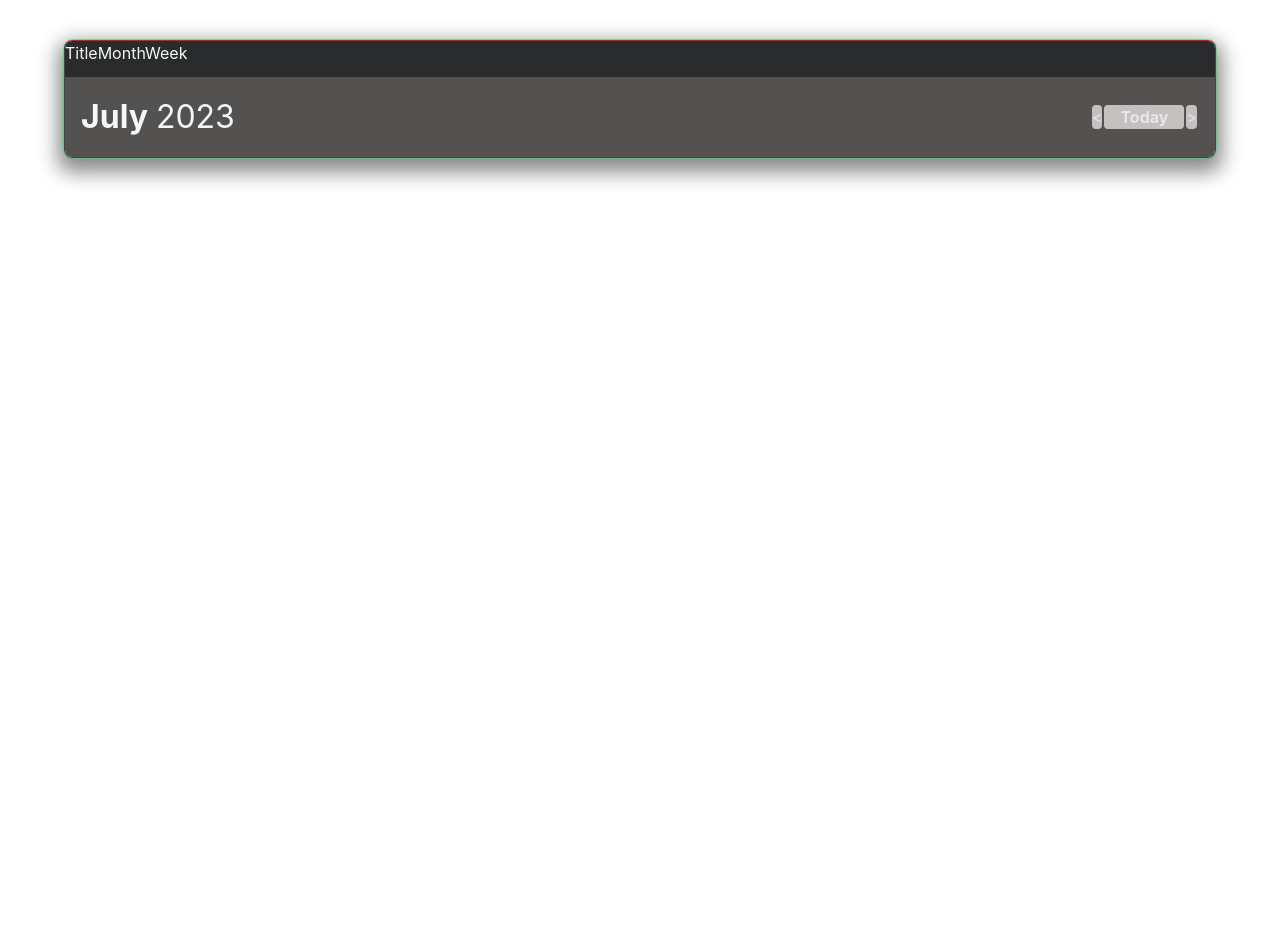
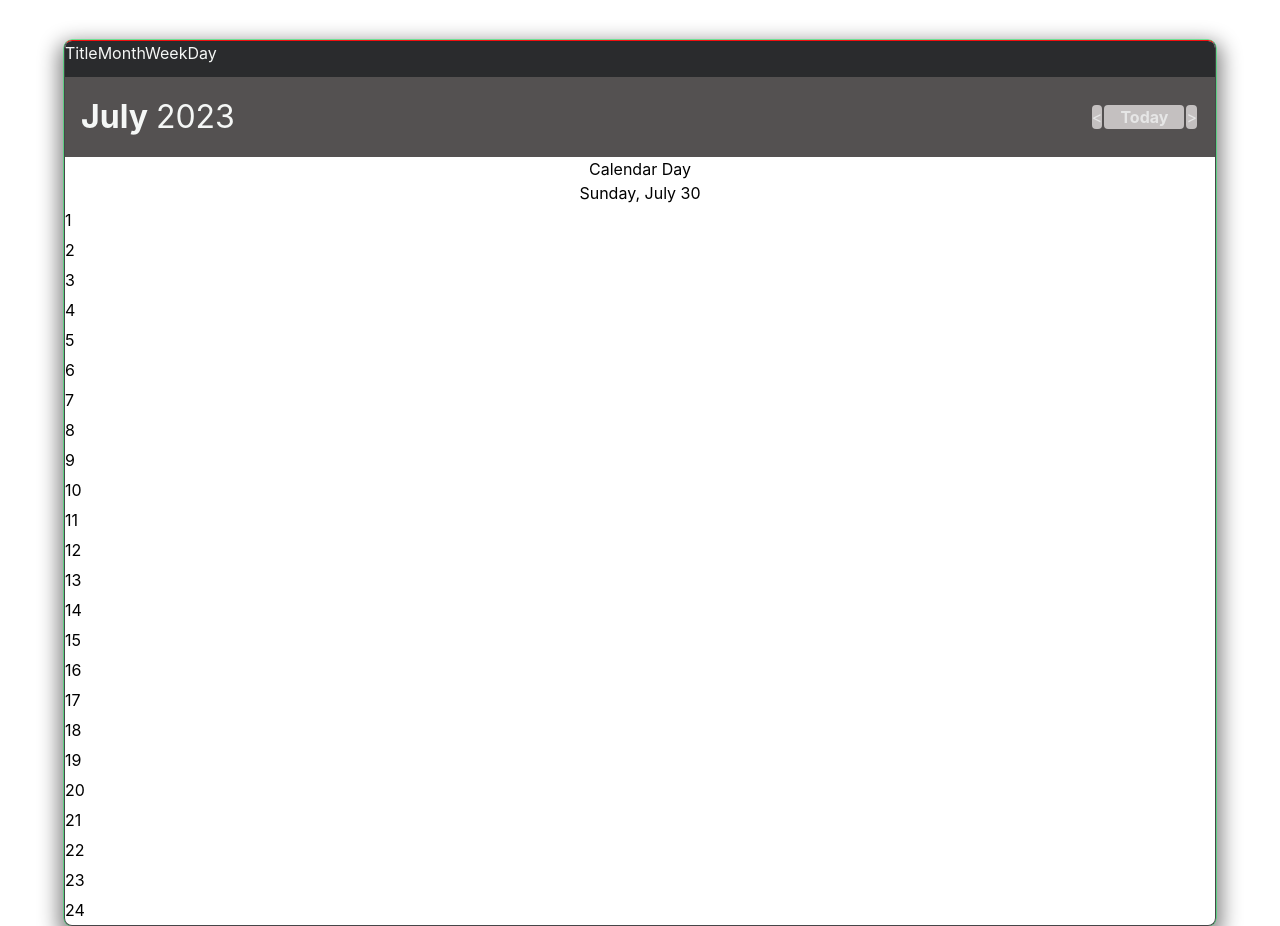
Before and after one commit to Minaht007/my-calendar, a React (Create React App) app: page /day in a window 1280 px wide. Before the commit the page ends 800 px from the top, so only its background shows below. Built offline with nearby package versions, Linux system fonts and the light colour scheme.

Commit message:
first succeses day

```diff
--- a/src/components/calendar/calendarComponents.jsx
+++ b/src/components/calendar/calendarComponents.jsx
@@ -6,6 +6,7 @@ import { getCalendarDates, formatDate } from "../helper/calendarHelper";
 // import TaskList from "../helper/taskList";
 import styled from "styled-components";
 import CalendarWeekGrid from "./calendarGrid/weekGrid";
+import CalendarDay from "../helper/calendarDay";
 import { BrowserRouter as Router, Routes, Route } from "react-router-dom";
 
 import useCalendarMonthNavigate from "../helper/calendarNav";
@@ -54,6 +55,7 @@ const CalendarComponents = () => {
           <Routes>
             <Route path="/" element={<Calendar />} />
             <Route path="/week" element={<CalendarWeekGrid />} />
+            <Route path="/day" element={<CalendarDay />} />
           </Routes>
           {/* <TaskList /> */}
         </ShadowWrapper>
--- a/src/components/calendar/calendarHeader/calendarHeader.jsx
+++ b/src/components/calendar/calendarHeader/calendarHeader.jsx
@@ -25,6 +25,7 @@ const CalendarHeader = ({ onChangeView }) => {
       Title
       <Link to="/">Month</Link>
       <Link to="/week">Week</Link>
+      <Link to="/day">Day</Link>
     </DivWrapper>
   );
 };
--- /dev/null
+++ b/src/components/helper/calendarDay.jsx
@@ -0,0 +1,26 @@
+import React from "react";
+import { useContext } from "react";
+import { CalendarContext } from "../context/contextWrapper";
+import { format } from "date-fns";
+
+const CalendarDay = () => {
+  const { currentDay } = useContext(CalendarContext);
+
+  return (
+    <div>
+      <h3>Calendar Day</h3>
+      <div>
+        <p>{format(currentDay, "eeee, MMMM dd")}</p>
+        <div>
+          {Array.from({ length: 24 }).map((_, index) => (
+            <div key={index} className="flex h-[30px] items-center">
+              <p>{index + 1}</p>
+            </div>
+          ))}
+        </div>
+      </div>
+    </div>
+  );
+};
+
+export default CalendarDay;
```
